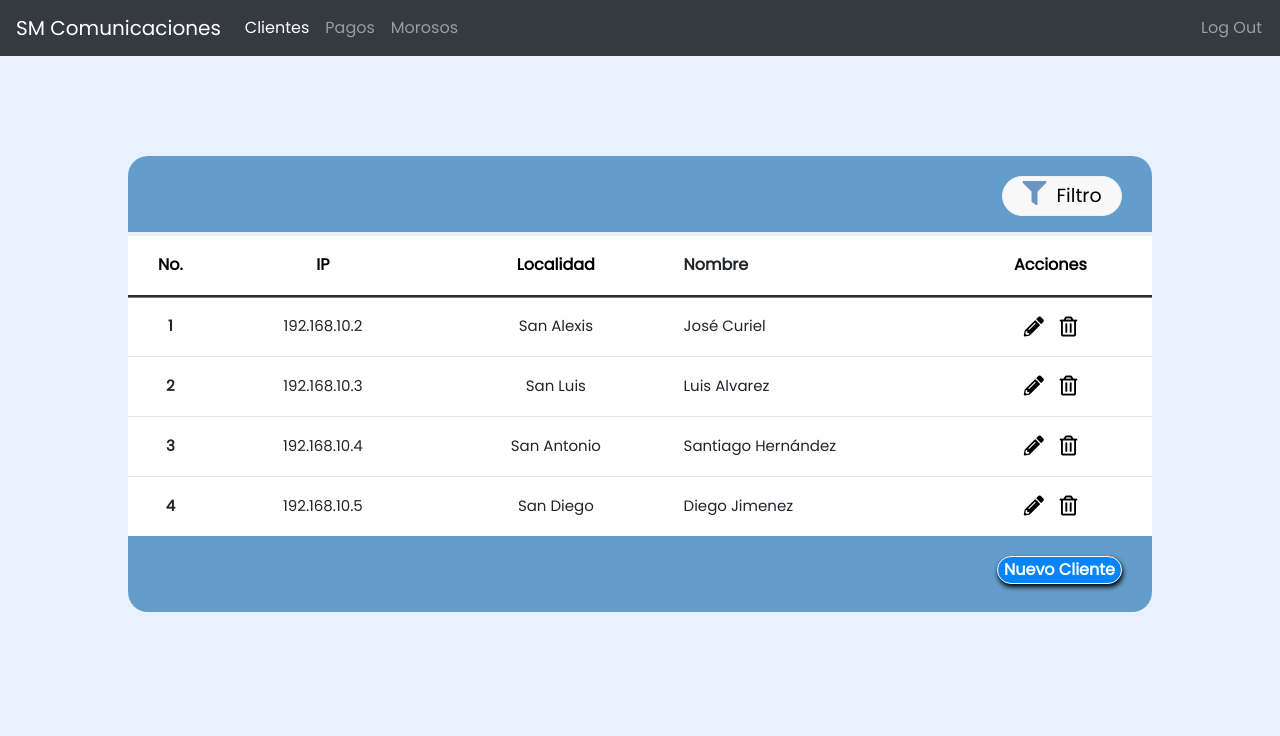
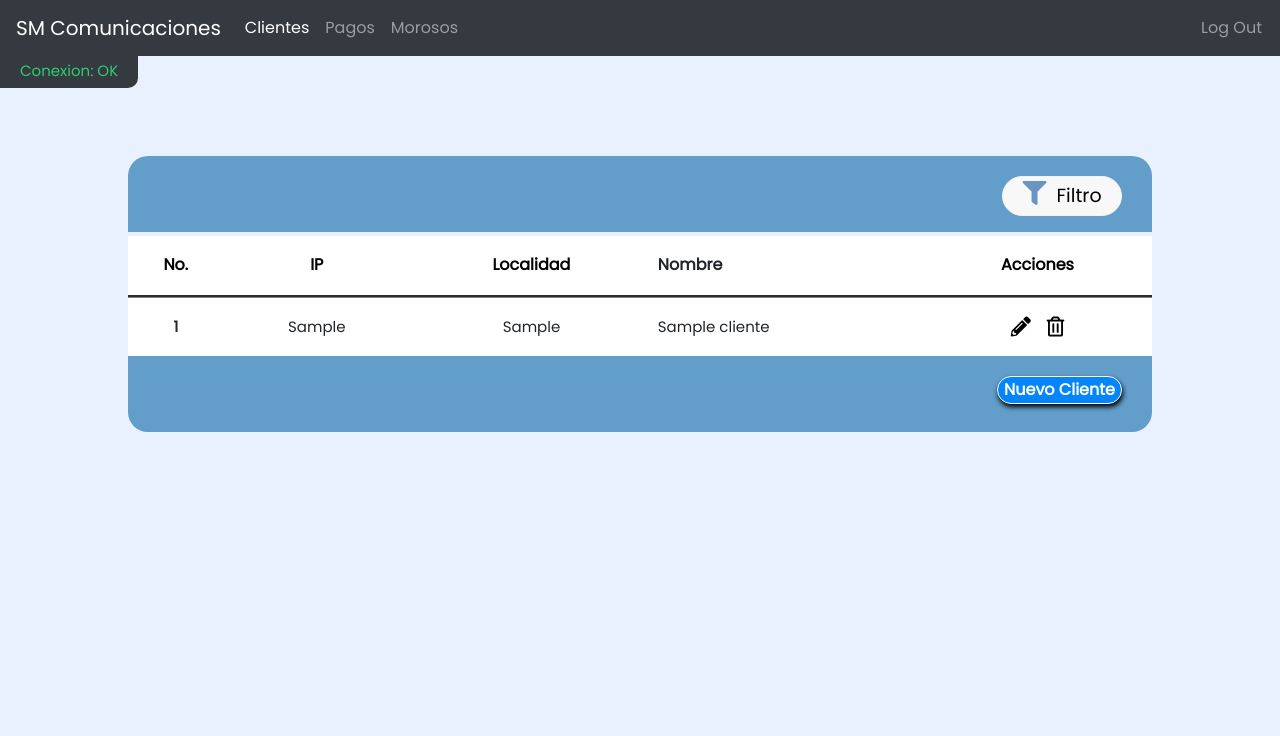
Before and after one commit to SantiagoH3/SM-Comunicaciones, a PHP site: page /clientes.php in a window 1280 px wide. Shown: the top 736 px of the page. Run offline with PHP 8.4, Linux system fonts and the light colour scheme; tables that the repository leaves empty hold one stand-in row (values such as "Sample post"); some libraries are stand-ins or nearby versions.

Commit message:
Clientes - Funcion de eliminado y agregar cleintes

```diff
--- a/DBconection.php
+++ b/DBconection.php
@@ -1,9 +1,9 @@
 <?php
 
-$user = 'id8828298_test';
-$pass = '12345';
+$user = 'root';
+$pass = '';
 $server = 'localhost';
-$DB = 'id8828298_dbsmcom';
+$DB = 'SMcomunicacion';
 
 	$conexion = mysqli_connect($server, $user, $pass, $DB);
 	mysqli_select_db($conexion, $DB);
@@ -20,11 +20,11 @@ $DB = 'id8828298_dbsmcom';
 </head>
 <body>
   <?php
-  if(!$conexion){
-		echo '<h1>Error en la conexión</h1>';
-	} else {
-    echo '<h1>Todo bien krnal</h1>';
-  }
+    if(!$conexion){
+      echo '<p class="conexion-info fail">Conexion: FAIL</p>';
+    } else {
+      echo '<p class="conexion-info">Conexion: OK</p>';
+    }
   ?>
 </body>
 </html>
--- a/Database/SMcom_db.sql
+++ b/Database/SMcom_db.sql
@@ -23,11 +23,12 @@ USE `SMcomunicacion`;
 --
 
 CREATE TABLE `clientes` (
-  `id_cliente` int(11) NOT NULL,
+  `id_cliente` int(11) NOT NULL AUTO_INCREMENT,
   `nombre` varchar(30) NOT NULL,
   `tel` varchar(15) NOT NULL,
   `localidad` varchar(50) NOT NULL,
-  `dir_ip` varchar(20) NOT NULL
+  `dir_ip` varchar(20) NOT NULL,
+  PRIMARY KEY (id_cliente)
 ) ENGINE=InnoDB DEFAULT CHARSET=utf8;
 
 -- --------------------------------------------------------
--- a/clientes.php
+++ b/clientes.php
@@ -1,3 +1,6 @@
+<?php
+    include "DBconection.php";
+?>
 <!DOCTYPE html>
 <html lang="en">
 <head>
@@ -34,7 +37,6 @@
         </ul>
     </div>
 </nav>
-</body>
 <body style='font-family: poppins; background-color: #E8F1FD;'>
     <div class="contain">
         <div class="table-container">
@@ -52,46 +54,45 @@
                     </tr>
                 </thead>
                 <tbody>
+                    <?php
+                        $resultado=mysqli_query($conexion,"select * from clientes");
+                        while($row=mysqli_fetch_array($resultado)){
+                        echo '
                         <tr>
-                        <th scope="row">1</th>
-                        <td>192.168.10.2</td>
-                        <td>San Alexis</td>
-                        <td class="nom">José Curiel</td>
+                            <th scope="row">
+                                '.$row[0].'
+                            </th>
+                            <td>
+                                '.$row[4].'
+                            </td>
+                            <td>
+                                '.$row[3].'
+                            </td>
+                            <td class="nom">
+                                '.$row[1].'
+                            </td>
                             <td>
                                 <button class="edit"><i class="fas fa-pencil-alt"></i></button>
-                            <button class="delete" data-toggle="modal" data-target="#delete"><i class="far fa-trash-alt"></i></button>
+                                <button class="delete" data-toggle="modal" data-target="#delete'.$row[0].'"><i class="far fa-trash-alt"></i></button>
                             </td>
+                            <!-- Modal eliminar cleinte -->
+                            <div class="modal fade modal-ec" id="delete'.$row[0].'" tabindex="-1" role="dialog" aria-labelledby="delete" aria-hidden="true">
+                                <div class="modal-dialog" role="document">
+                                    <div class="modal-content">
+                                        <div class="modal-body">
+                                            <h2>¿Seguro que quieres eliminar este Cliente?</h2>
+                                            <div class="buttons">
+                                                <button class="si-bc eliminar" data-id="'.$row[0].'">Si</button>
+                                                <button class="no-bc" data-dismiss="modal">No</button>
+                                            </div>
+                                        </div>
+                                    </div>
+                                </div>
+                            </div>
                         </tr>
-                    <tr>
-                        <th scope="row">2</th>
-                        <td>192.168.10.3</td>
-                        <td>San Luis</td>
-                        <td class="nom">Luis Alvarez</td>
-                        <td>
-                            <button class="edit"><i class="fas fa-pencil-alt"></i></button>
-                            <button class="delete" data-toggle="modal" data-target="#delete"><i class="far fa-trash-alt"></i></button>
-                        </td>
-                    </tr>
-                    <tr>
-                        <th scope="row">3</th>
-                        <td>192.168.10.4</td>
-                        <td>San Antonio</td>
-                        <td class="nom">Santiago Hernández </td>
-                        <td>
-                            <button class="edit"><i class="fas fa-pencil-alt"></i></button>
-                            <button class="delete" data-toggle="modal" data-target="#delete"><i class="far fa-trash-alt"></i></button>
-                        </td>
-                    </tr>
-                    <tr>
-                        <th scope="row">4</th>
-                        <td>192.168.10.5</td>
-                        <td>San Diego</td>
-                        <td class="nom">Diego Jimenez</td>
-                        <td>
-                            <button class="edit"><i class="fas fa-pencil-alt"></i></button>
-                            <button class="delete" data-toggle="modal" data-target="#delete"><i class="far fa-trash-alt"></i></button>
-                        </td>
-                    </tr>
+                        ';
+                        }
+                    ?>
                 </tbody>
             </table>
             <div class="table-footer">
@@ -106,16 +107,16 @@
                         <h4 class="modal-title">Nuevo Cliente</h4>
                     </div>
                     <div class="modal-body">
-                        <form action="#" method="post">
+                        <form action="altacliente.php" method="post">
                             <div class="form-group">
                                 <input type="text" class="input-nc nc-nombre" name="nombre" placeholder="Nombre(s)" required="required">
                             </div>
                             <div class="form-group">
                                 <input type="text" class="input-nc nc-localidad border-nc" name="localidad" placeholder="Localidad" required="required">
                             </div>
-                            <div class="form-group">
+                            <!-- <div class="form-group">
                                 <input type="text" class="input-nc nc-fechaderegistro border-nc" name="fecharegistro" placeholder="Fecha de Registro" required="required">
-                            </div>
+                            </div> -->
                             <div class="form-group">
                                 <input type="text" class="input-nc nc-telefono border-nc" name="telefono" placeholder="Número Telefónico" required="required">
                             </div>
@@ -124,27 +125,15 @@
                             </div>
                             <div class="modal-footer">
                                 <button type="button" class="btn-mnc btn-cerrar" data-dismiss="modal">Cerrar</button>
-                                <button type="button" class="btn-mnc btn-guardar">Guardar</button>
+                                <button type="submit" class="btn-mnc btn-guardar">Guardar</button>
                             </div>
                         </form>
                     </div>
                 </div>
             </div>
         </div>
-        <!-- Modal eliminar cleinte -->
-        <div class="modal fade modal-ec" id="delete" tabindex="-1" role="dialog" aria-labelledby="delete" aria-hidden="true">
-            <div class="modal-dialog" role="document">
-                <div class="modal-content">
-                    <div class="modal-body">
-                        <h2>¿Seguro que quieres eliminar este Cliente?</h2>
-                        <div class="buttons">
-                            <button class="si-bc">Si</button>
-                            <button class="no-bc" data-dismiss="modal">No</button>
     </div>
-                    </div>
-                </div>
-            </div>
-        </div>
-    </div>
+    <script src="https://code.jquery.com/jquery-3.3.1.min.js"></script>
+    <script src="eliminar-cliente.js"></script>
 </body>
 </html>
--- /dev/null
+++ b/eliminar-cliente.js
@@ -0,0 +1,25 @@
+$(document).ready(function(){
+	$(".eliminar").click(function(){
+		$(this).parent('td').parent('tr').remove();
+		$.post('./ejecuta.php',{
+			Caso:'Eliminar',
+			Id:$(this).attr('data-id'),
+		},function(e){
+			window.location.href="clientes.php";
+		});
+	});
+	// $(".modificar").click(function(){
+	// 	var nombre=$(this).parent('td').parent('tr').find('.nombre').val();
+	// 	var descripcion=$(this).parent('td').parent('tr').find('.descripcion').val();
+	// 	var precio=$(this).parent('td').parent('tr').find('.precio').val();
+	// 	$.post('./ejecuta.php',{
+	// 		Caso:'Modificar',
+	// 		Id:$(this).attr('data-id'),
+	// 		Nombre:nombre,
+	// 		Descripcion:descripcion,
+	// 		Precio:precio
+	// 	},function(e){
+	// 		alert(e);
+	// 	});
+	// });
+});
--- a/index.php
+++ b/index.php
@@ -1,3 +1,6 @@
+<?php
+    include "DBconection.php";
+?>
 <!DOCTYPE html>
 <html lang="en">
 <head>
--- a/index1.php
+++ b/index1.php
@@ -1,3 +1,6 @@
+<?php
+    include "DBconection.php";
+?>
 <!DOCTYPE html>
 <html lang="en">
     <head>
--- a/login.css
+++ b/login.css
@@ -5,7 +5,6 @@ body input, body textarea, body select, body a {
   outline: none;
 }
 body .modal-content {
-  height: 309px;
   overflow: hidden;
   transition: 1.5s;
 }
@@ -400,3 +399,20 @@ i.fa.fa-filter {
 .modal-title {
   margin: 0 auto;
 }
+
+/* Estado de la conexion con lla base de datos */
+.conexion-info {
+  padding-top: 60px;
+  position: absolute;
+  font-size: 15px;
+  color: #2ecc71;
+  background-color: #343a40;
+  padding-left: 20px;
+  padding-right: 20px;
+  padding-bottom: 5px;
+  border-bottom-right-radius: 10px;
+}
+
+.fail {
+  color: red;
+}
--- a/login.php
+++ b/login.php
@@ -1,3 +1,6 @@
+<?php
+    include "DBconection.php";
+?>
 <!DOCTYPE html>
 <html lang="en">
     <head>
--- a/morosos.php
+++ b/morosos.php
@@ -1,3 +1,6 @@
+<?php
+    include "DBconection.php";
+?>
 <!DOCTYPE html>
 <html lang="en">
 <head>
--- a/pagos.php
+++ b/pagos.php
@@ -1,3 +1,6 @@
+<?php
+    include "DBconection.php";
+?>
 <!DOCTYPE html>
 <html lang="en">
 <head>
```
Also changed, not shown: altacliente.php (added, +33 -0 lines), ejecuta.php (added, +14 -0 lines), 1 other file. Lines whose indentation alone changed are shown as unchanged.
